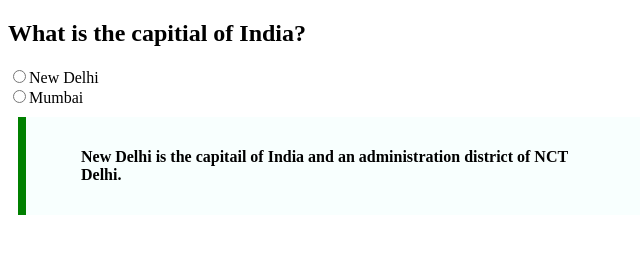
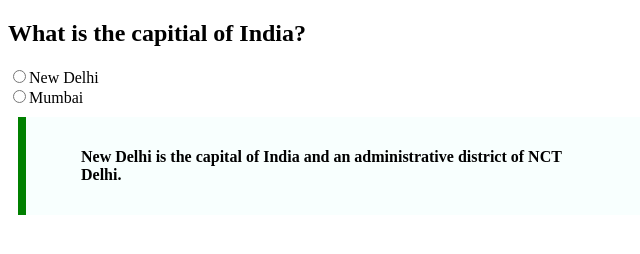
Before and after one commit to acciojob/trivia-ravikshetri, a website: page main.html in a window 1280 px wide. Shown: the full height of the page, 0-640 px from the left. Drawn offline with Linux system fonts and the light colour scheme.

Commit message:
created a submission

```diff
--- a/main.html
+++ b/main.html
@@ -19,7 +19,7 @@
 
     <div id="capital">
         <blockquote cite="https://en.wikipedia.org/wiki/New_Delhi">
-            <p>New Delhi is the capitail of India and an administration district of NCT Delhi.</p>
+            <p> New Delhi is the capital of India and an administrative district of NCT Delhi.</p>
         </blockquote>
     </div>
 </body>
```
